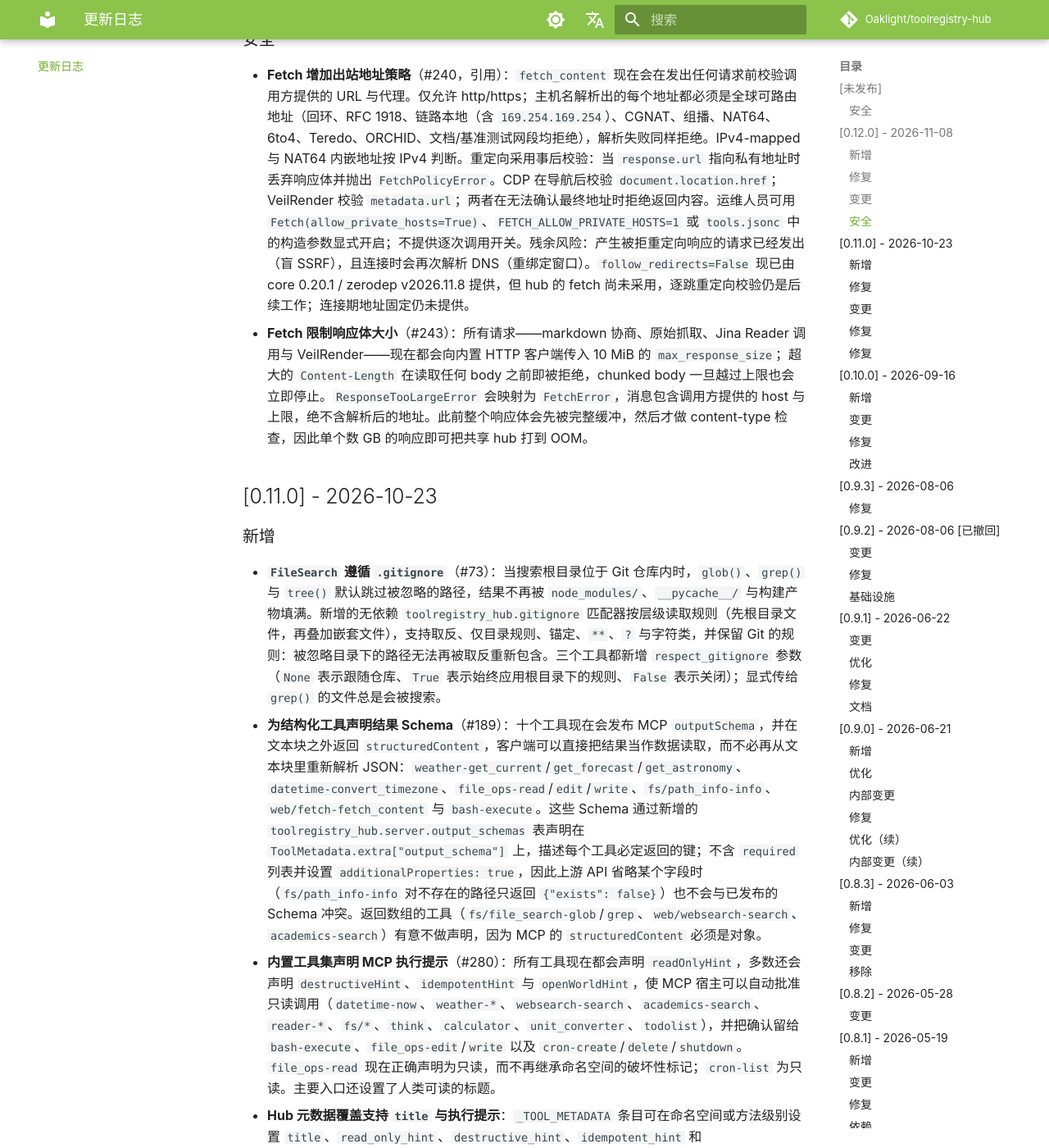
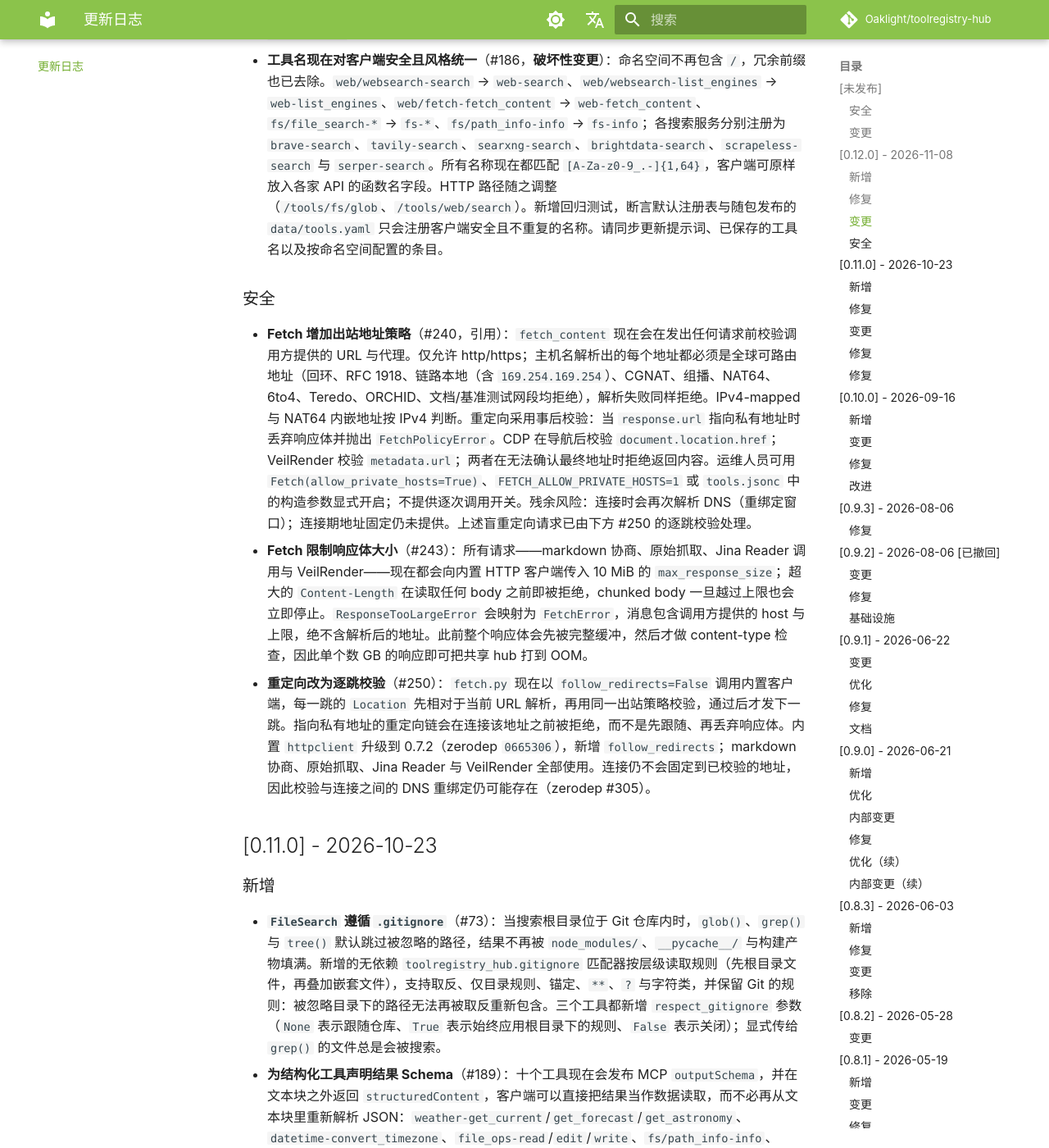
Before and after one commit to Oaklight/toolregistry-hub, an MkDocs documentation site: the page built from docs/changelog.md, in a window 1280 px wide and 1400 px high, scrolled down 2733 px. Shown: the whole window at 82% size. Built offline with MkDocs 1.6.1 and Material for MkDocs 9.7.7, drawn with Linux system fonts in a browser that asks for light colours; some web fonts are replaced; comment, search, counter and statistics services are not loaded; some of the changed text lies outside the part shown.

Commit message:
docs(fetch): 记录重定向逐跳校验（#250）

```diff
--- a/docs/changelog.md
+++ b/docs/changelog.md
@@ -17,6 +17,11 @@
 ### 安全
 
 - **CDP 渲染的 HTML 在传输前检查大小**（#246）：`_render_with_cdp` 原先通过一次带 `returnByValue` 的 `Runtime.evaluate` 读取完整的 `document.documentElement.outerHTML`，因此巨大或恶意的 DOM 会越过 WebSocket 并在 hub 中实体化，任何上限都来不及生效。现在先探测页面长度，超过 10 MiB 的 `_MAX_RESPONSE_SIZE` 时直接抛出 `FetchError`，不再求值 `outerHTML`；探测结果不可读时按未知大小处理并拒绝内容。该探测统计 UTF-16 码元，因此刚好低于上限的页面按 UTF-8 计仍可能占用约三倍上限——限制的是传输量与 Python 侧字符串，而不是精确的字节数。错误消息只包含调用方提供的 host 与上限，绝不含解析后的地址。VeilRender 的 HTML 受其请求的 10 MiB body 上限约束（JSON 字符串不会比它编码的字符更短），因此无需另行检查；docstring 已说明这一点。
+
+### 变更
+
+- **响应大小上限可配置**（#247）：`Fetch(max_response_size=...)` 为每个响应体设置字节上限，并校验为正整数；省略时读取 `FETCH_MAX_RESPONSE_SIZE`，仍未设置则默认 10 MiB。解析后的值通过同一参数传给 markdown 协商、原始抓取、Jina Reader 与 VeilRender，`tools.jsonc` 的 `kwargs` 条目也和其他构造参数一样透传。按策略分别设限仍待测量后再定。
+- **超限错误会标注实际应答的端点**（#245）：当超限响应体来自 Jina Reader（`r.jina.ai`）或配置的 VeilRender 端点而非目标页面时，错误文案为 `response from 'r.jina.ai' for 'example.com' exceeds ...`；读取端点与目标同主机时仍保持单一主机名形式。文案只出现主机名，不出现解析地址，抛出时仍使用 `from None`。
 
 ## [0.12.0] - 2026-11-08
 
@@ -42,8 +47,9 @@
 
 ### 安全
 
-- **Fetch 增加出站地址策略**（#240，引用）：`fetch_content` 现在会在发出任何请求前校验调用方提供的 URL 与代理。仅允许 http/https；主机名解析出的每个地址都必须是全球可路由地址（回环、RFC 1918、链路本地（含 `169.254.169.254`）、CGNAT、组播、NAT64、6to4、Teredo、ORCHID、文档/基准测试网段均拒绝），解析失败同样拒绝。IPv4-mapped 与 NAT64 内嵌地址按 IPv4 判断。重定向采用事后校验：当 `response.url` 指向私有地址时丢弃响应体并抛出 `FetchPolicyError`。CDP 在导航后校验 `document.location.href`；VeilRender 校验 `metadata.url`；两者在无法确认最终地址时拒绝返回内容。运维人员可用 `Fetch(allow_private_hosts=True)`、`FETCH_ALLOW_PRIVATE_HOSTS=1` 或 `tools.jsonc` 中的构造参数显式开启；不提供逐次调用开关。残余风险：产生被拒重定向响应的请求已经发出（盲 SSRF），且连接时会再次解析 DNS（重绑定窗口）。`follow_redirects=False` 现已由 core 0.20.1 / zerodep v2026.11.8 提供，但 hub 的 fetch 尚未采用，逐跳重定向校验仍是后续工作；连接期地址固定仍未提供。
+- **Fetch 增加出站地址策略**（#240，引用）：`fetch_content` 现在会在发出任何请求前校验调用方提供的 URL 与代理。仅允许 http/https；主机名解析出的每个地址都必须是全球可路由地址（回环、RFC 1918、链路本地（含 `169.254.169.254`）、CGNAT、组播、NAT64、6to4、Teredo、ORCHID、文档/基准测试网段均拒绝），解析失败同样拒绝。IPv4-mapped 与 NAT64 内嵌地址按 IPv4 判断。重定向采用事后校验：当 `response.url` 指向私有地址时丢弃响应体并抛出 `FetchPolicyError`。CDP 在导航后校验 `document.location.href`；VeilRender 校验 `metadata.url`；两者在无法确认最终地址时拒绝返回内容。运维人员可用 `Fetch(allow_private_hosts=True)`、`FETCH_ALLOW_PRIVATE_HOSTS=1` 或 `tools.jsonc` 中的构造参数显式开启；不提供逐次调用开关。残余风险：连接时会再次解析 DNS（重绑定窗口）；连接期地址固定仍未提供。上述盲重定向请求已由下方 #250 的逐跳校验处理。
 - **Fetch 限制响应体大小**（#243）：所有请求——markdown 协商、原始抓取、Jina Reader 调用与 VeilRender——现在都会向内置 HTTP 客户端传入 10 MiB 的 `max_response_size`；超大的 `Content-Length` 在读取任何 body 之前即被拒绝，chunked body 一旦越过上限也会立即停止。`ResponseTooLargeError` 会映射为 `FetchError`，消息包含调用方提供的 host 与上限，绝不含解析后的地址。此前整个响应体会先被完整缓冲，然后才做 content-type 检查，因此单个数 GB 的响应即可把共享 hub 打到 OOM。
+- **重定向改为逐跳校验**（#250）：`fetch.py` 现在以 `follow_redirects=False` 调用内置客户端，每一跳的 `Location` 先相对于当前 URL 解析，再用同一出站策略校验，通过后才发下一跳。指向私有地址的重定向链会在连接该地址之前被拒绝，而不是先跟随、再丢弃响应体。内置 `httpclient` 升级到 0.7.2（zerodep `0665306`），新增 `follow_redirects`；markdown 协商、原始抓取、Jina Reader 与 VeilRender 全部使用。连接仍不会固定到已校验的地址，因此校验与连接之间的 DNS 重绑定仍可能存在（zerodep #305）。
 
 ## [0.11.0] - 2026-10-23
 
```
Also changed, not shown: docs/tools/websearch/web_fetch_tool.md (+2 -2 lines).
